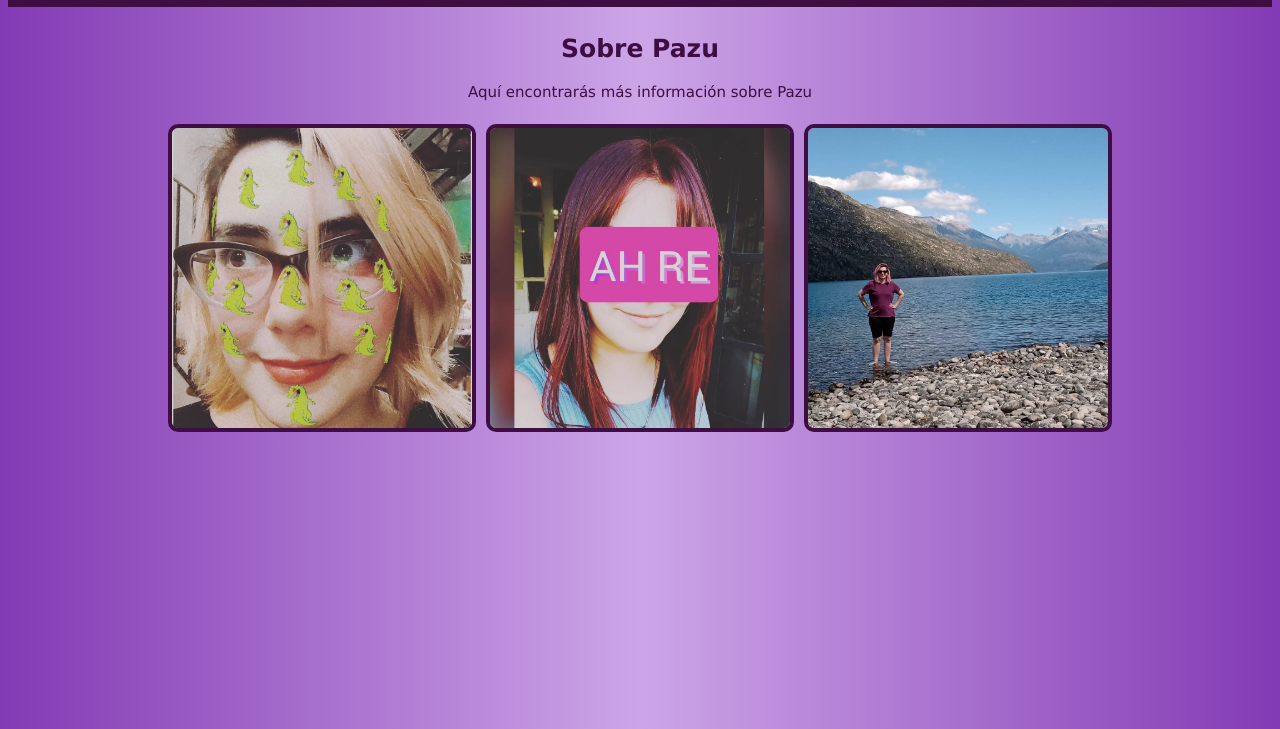
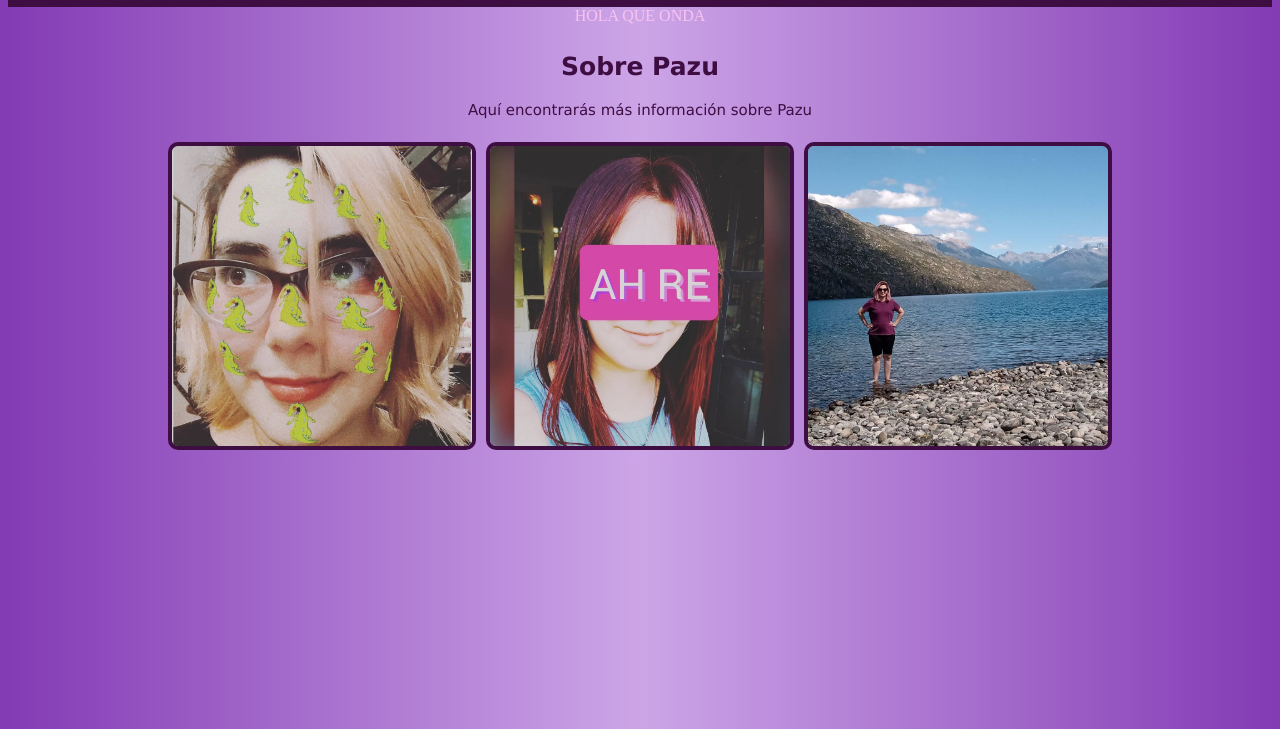
Before and after one commit to mpazu/MIPRIMERAPAGINA, a plain HTML site: page sobre-pazu.html in a window 1280 px wide. Shown: the part 71-800 px from the top of the page. Drawn offline with Linux system fonts and the light colour scheme.

Commit message:
mi primera confirmación de actualización

```diff
--- a/sobre-pazu.html
+++ b/sobre-pazu.html
@@ -23,6 +23,7 @@
     <!--FIN DE BARRA-->
     <!--CONTENIDO PRINCIPAL-->
     <main>
+      <div class="greeting">HOLA QUE ONDA</div>
       <div class="container">
         <h1>Sobre Pazu</h1>
         <p>Aquí encontrarás más información sobre Pazu</p>
--- a/styles.css
+++ b/styles.css
@@ -59,6 +59,10 @@ nav a:hover {
 }
 
 /*FORMATO DE PÁGINAS*/
+
+.greeting {
+  text-align: center;
+}
 
 .container {
   max-width: 800px;
```
